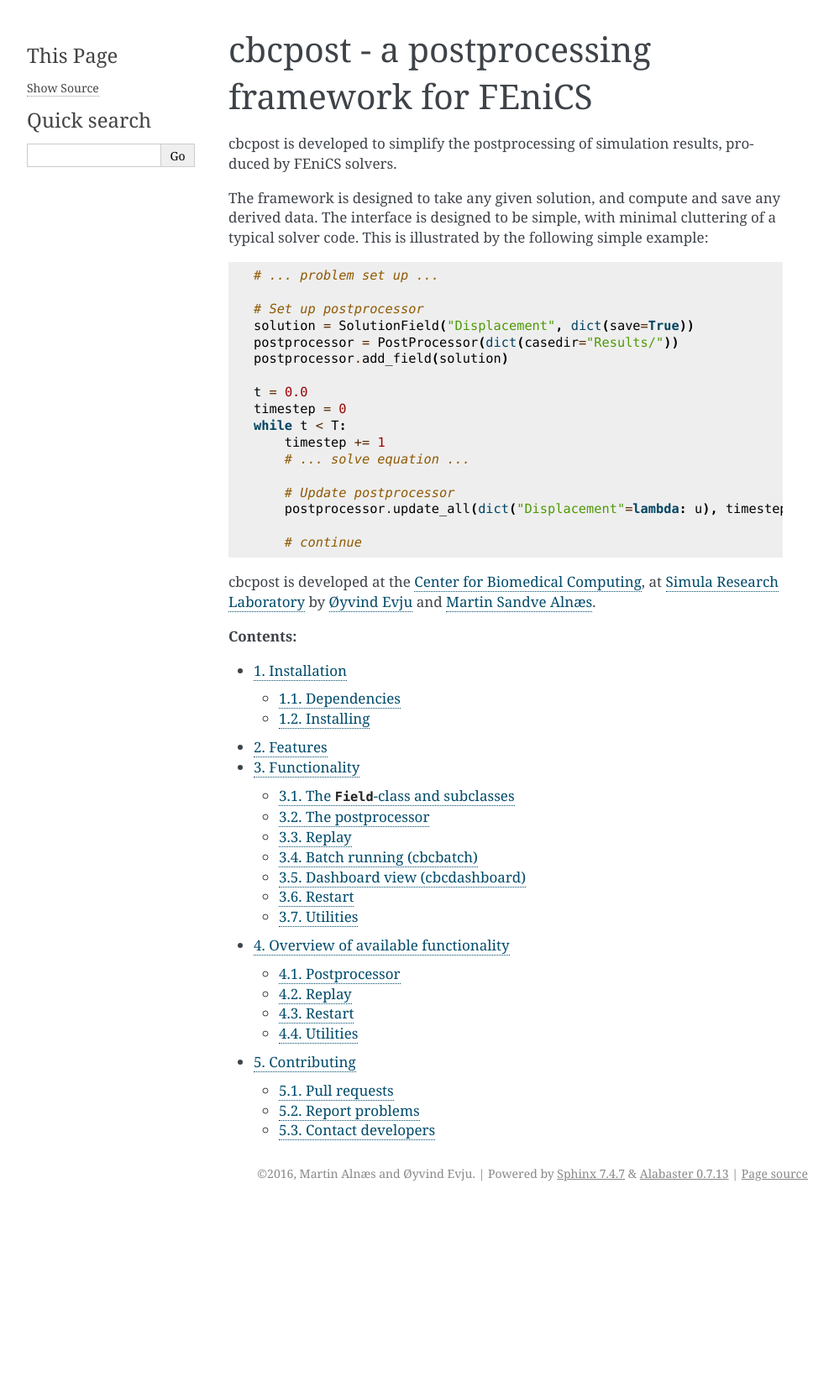
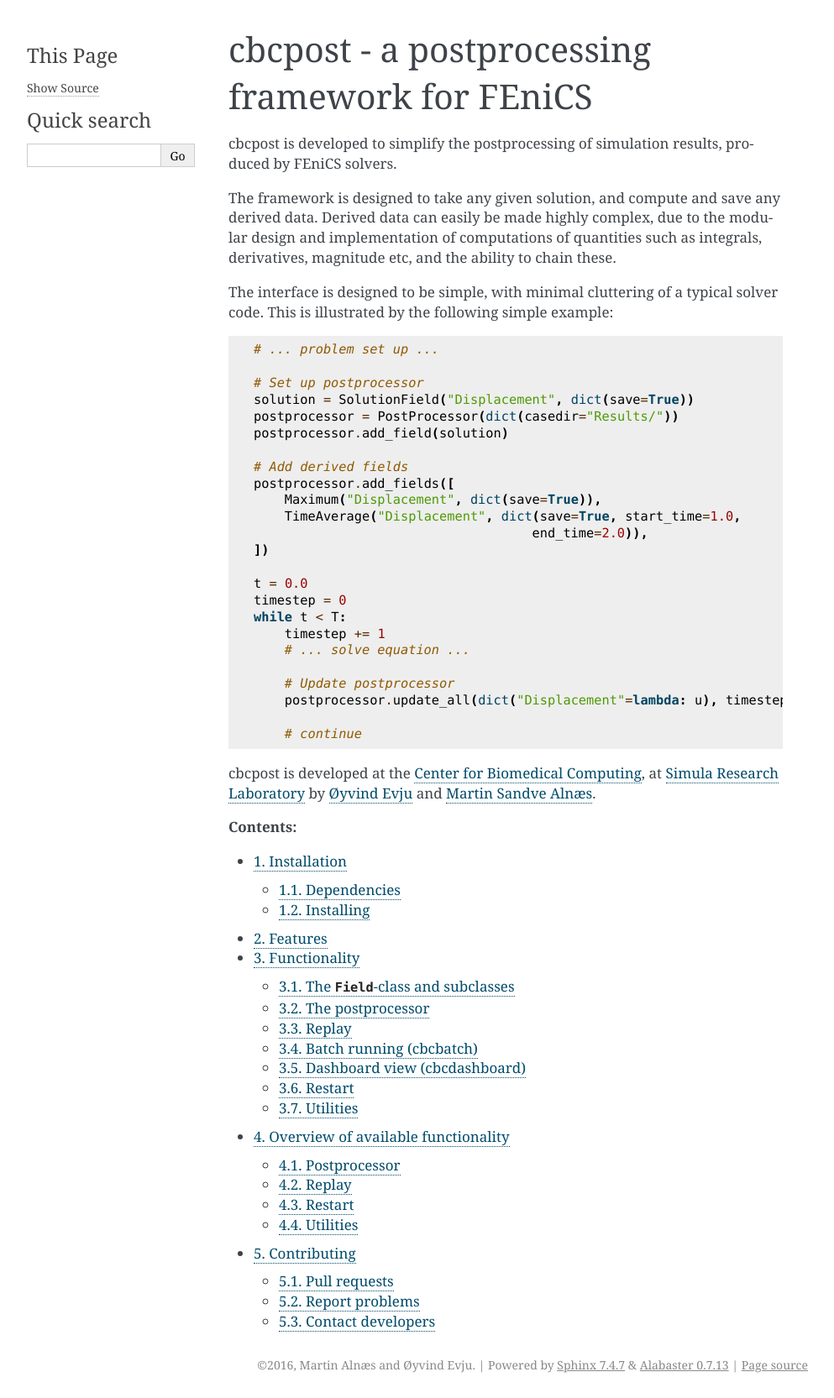
Before and after one commit to jakobes/cbcpost-fork, a Sphinx documentation site: the page built from docs/index.rst, in a window 1280 px wide. Shown: the whole page at 84% size, without its empty margins (148-1141 px from the left). Built offline with Sphinx 7.4.7, drawn with Linux system fonts in a browser that asks for light colours; pages that are not in the unit, such as notebooks, are missing from menus; before the commit the page ends 1437 px from its top, so only the background shows below that.

Commit message:
Added slightly more meat to the introduction

```diff
--- a/docs/index.rst
+++ b/docs/index.rst
@@ -8,7 +8,10 @@
 
 cbcpost is developed to simplify the postprocessing of simulation results, produced by FEniCS solvers.
 
-The framework is designed to take any given solution, and compute and save any derived data. The interface is designed to be simple, with minimal cluttering of a typical solver code. This is illustrated by the following simple example:
+The framework is designed to take any given solution, and compute and save any derived data. Derived data can easily be made highly complex, due to the modular design and implementation of computations of quantities such as integrals, derivatives, magnitude etc, and the ability to chain these.
+
+
+The interface is designed to be simple, with minimal cluttering of a typical solver code. This is illustrated by the following simple example:
 
 .. code-block :: python
 
@@ -18,6 +21,13 @@
     solution = SolutionField("Displacement", dict(save=True))
     postprocessor = PostProcessor(dict(casedir="Results/"))
     postprocessor.add_field(solution)
+
+    # Add derived fields
+    postprocessor.add_fields([
+        Maximum("Displacement", dict(save=True)),
+        TimeAverage("Displacement", dict(save=True, start_time=1.0,
+                                        end_time=2.0)),
+    ])
 
     t = 0.0
     timestep = 0
```
